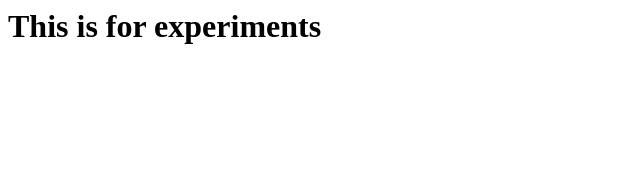
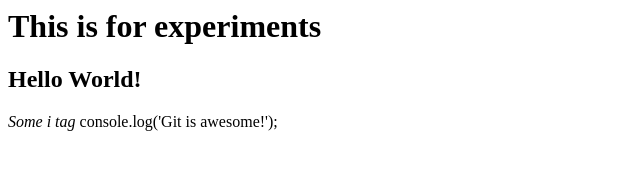
Before and after one commit to koval77/rebase_playground-main, a plain HTML site: page index.html in a window 1280 px wide. Shown: the whole page, without its empty margins (0-640 px from the left). Drawn offline with Linux system fonts and the light colour scheme.

Commit message:
Co-authored-by: Wojtek <wojtek78@yahoo.com>

```diff
--- /dev/null
+++ b/css.css
@@ -0,0 +1,4 @@
+*{
+    padding: 5px;
+    margin: 20px;
+}
--- a/index.html
+++ b/index.html
@@ -6,5 +6,11 @@
         <header>
             <h1>This is for experiments</h1>
         </header>
+        <main>
+            <h2>Hello World!</h2>
+            <i class="fa fa-long-arrow-down" aria-hidden="true">Some i tag</i>
+            console.log('Git is awesome!');
+
+        </main>
     </body>
 </html>
```
